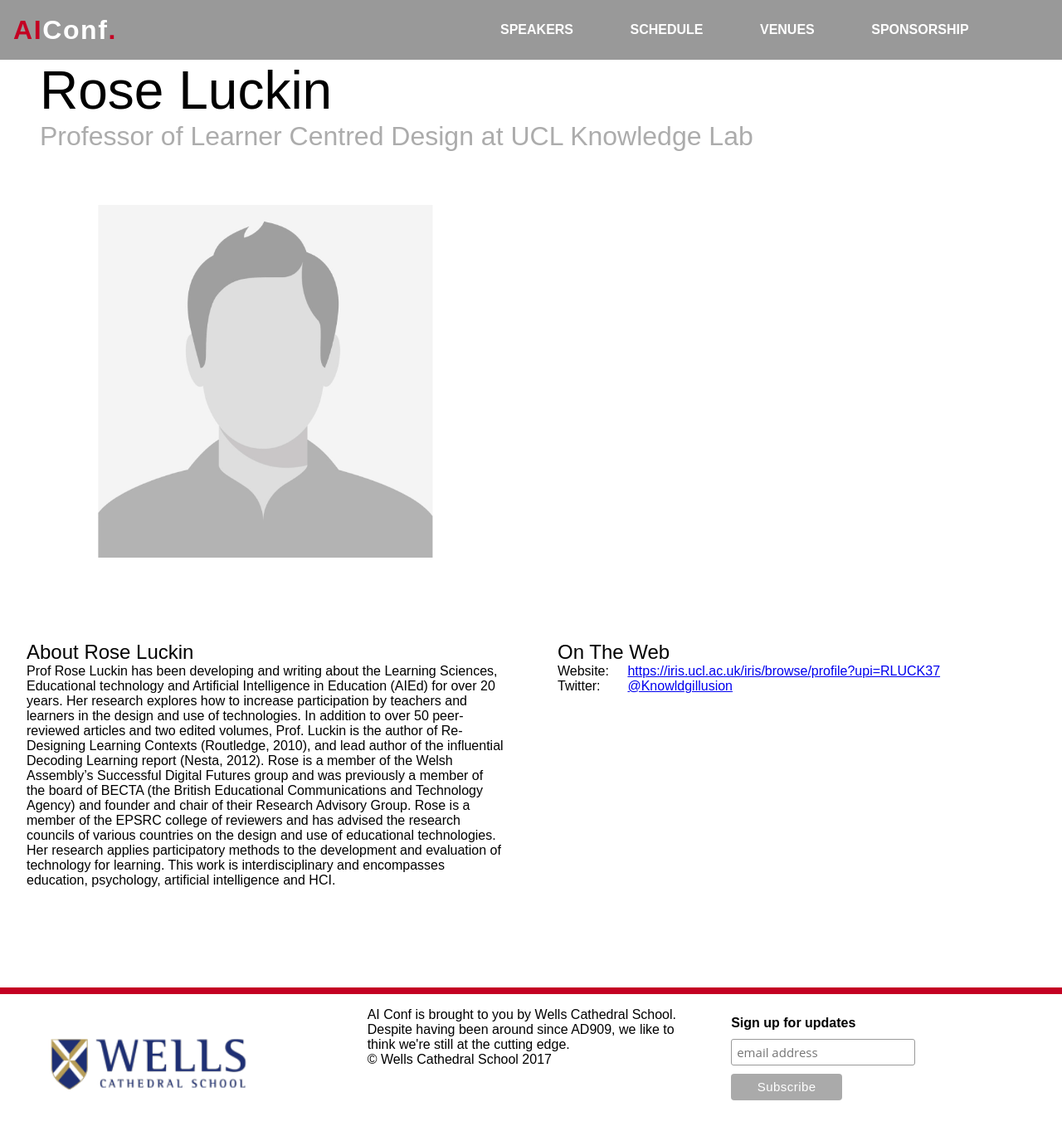
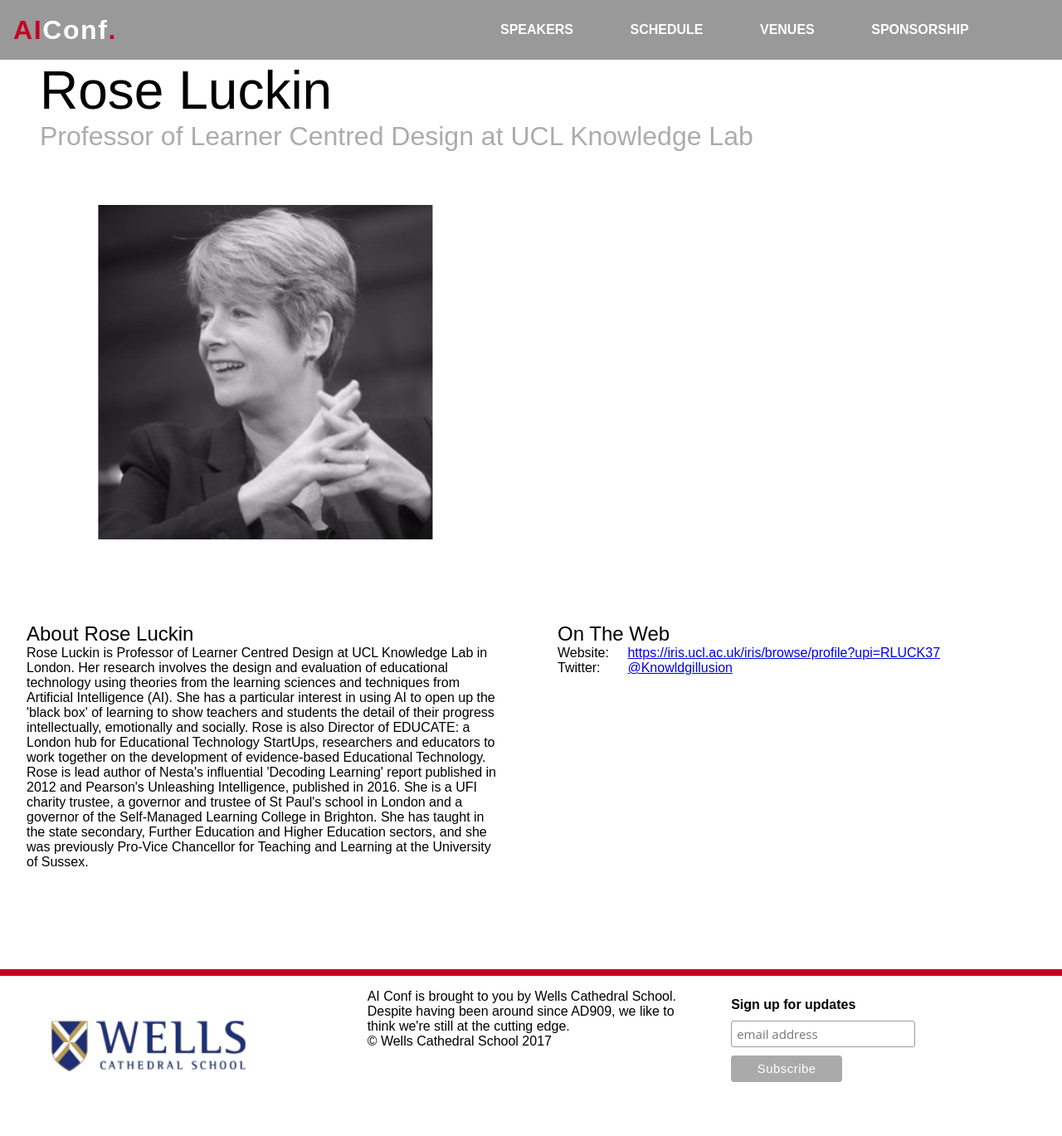
Before and after one commit to AIConf/aiconf.github.io, a Jekyll site: the page built from _speakers/rose-luckin.md, in a window 1280 px wide. Shown: the whole page at 83% size. Built offline with Jekyll 4.4.1, drawn with Linux system fonts in a browser that asks for light colours; after the commit the page ends 1347 px from its top, so only the background shows below that.

Commit message:
Rose Luckin image and biog

```diff
--- a/_speakers/rose-luckin.md
+++ b/_speakers/rose-luckin.md
@@ -3,13 +3,13 @@ layout: speaker
 order: 2
 page-name: rose-luckin
 title: Rose Luckin
-img: /assets/img/speakers/sample-user.png
+img: /assets/img/speakers/roseluckin.jpg
 role: Professor of Learner Centred Design
 organisation: UCL Knowledge Lab
 twitter: Knowldgillusion
 youtube:
 website: https://iris.ucl.ac.uk/iris/browse/profile?upi=RLUCK37
-about: Prof Rose Luckin has been developing and writing about the Learning Sciences, Educational technology and Artificial Intelligence in Education (AIEd) for over 20 years. Her research explores how to increase participation by teachers and learners in the design and use of technologies. In addition to over 50 peer-reviewed articles and two edited volumes, Prof. Luckin is the author of Re-Designing Learning Contexts (Routledge, 2010), and lead author of the influential Decoding Learning report (Nesta, 2012). Rose is a member of the Welsh Assembly’s Successful Digital Futures group and was previously  a member of the board of BECTA (the British Educational Communications and Technology Agency) and founder and chair of their Research Advisory Group. Rose is a member of the EPSRC college of reviewers and has advised the research councils of various countries on the design and use of educational technologies. Her research applies participatory methods to the development and evaluation of technology for learning. This work is interdisciplinary and encompasses education, psychology, artificial intelligence and HCI.
+about: Rose Luckin is Professor of Learner Centred Design at UCL Knowledge Lab in London. Her research involves the design and evaluation of educational technology using theories from the learning sciences and techniques from Artificial Intelligence (AI). She has a particular interest in using AI to open up the 'black box' of learning to show teachers and students the detail of their progress intellectually, emotionally and socially. Rose is also Director of EDUCATE&#58; a London hub for Educational Technology StartUps, researchers and educators to work together on the development of evidence-based Educational Technology. Rose is lead author of Nesta's influential 'Decoding Learning' report published in 2012 and Pearson's Unleashing Intelligence, published in 2016. She is a UFI charity trustee, a governor and trustee of St Paul's school in London and a governor of the Self-Managed Learning College in Brighton. She has taught in the state secondary, Further Education and Higher Education sectors, and she was previously Pro-Vice Chancellor for Teaching and Learning at the University of Sussex.
 events:
 
 ---
```
Also changed, not shown: assets/img/speakers/roseluckin.jpg (added).
